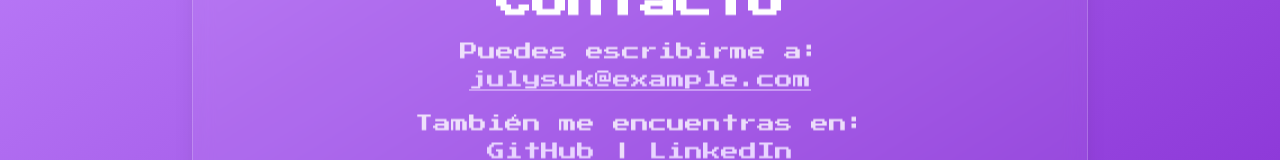
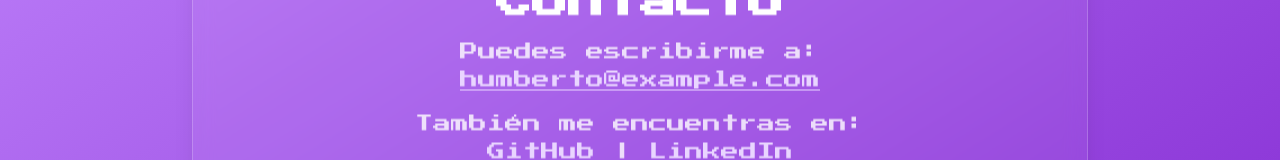
Before and after one commit to HumbertoSuk/SomaPortalReact, a React (Vite) app: page /contact in a window 1280 px wide. Shown: the part 251-411 px from the top of the page. Built offline with nearby package versions, Linux system fonts and the light colour scheme.

Commit message:
refactor: unify profile data

```diff
--- a/src/data/personalInfo.ts
+++ /dev/null
@@ -1,13 +0,0 @@
-const personalInfo = {
-    name: "Humberto López",
-    title: "Desarrollador Full Stack",
-    description: "Me apasiona construir interfaces limpias, rápidas y funcionales.",
-    location: "Mexicali, México",
-    email: "humberto@example.com",
-    social: {
-      github: "https://github.com/humbertosuk",
-      linkedin: "https://linkedin.com/in/humbertosuk",
-    },
-  }
-
-  export default personalInfo
--- a/src/data/profile.ts
+++ b/src/data/profile.ts
@@ -1,21 +1,20 @@
 export const profile = {
-  name: "July Suk",
+  name: "Humberto López",
   avatar: "/avatar-pixel.png",
   greeting: "★ ¡Hola, soy",
-  titleHighlight: "July Suk! ★",
+  titleHighlight: "Humberto López! ★",
   subtitle:
-    "Desarrolladora web con estilo retro, obsesionada con el pixel art, las animaciones suaves y los sistemas visuales al estilo GameBoy.",
+    "Desarrollador Full Stack apasionado por construir interfaces limpias, rápidas y funcionales.",
   about: {
     heading: "Sobre Mí",
     paragraph:
-      "Soy una desarrolladora creativa que fusiona tecnología y estética retro para crear experiencias memorables. Me especializo en construir interfaces que evocan nostalgia y usabilidad al mismo tiempo.",
+      "Me apasiona construir interfaces limpias, rápidas y funcionales que ofrezcan una experiencia agradable y eficiente.",
+  },
+  contact: {
+    email: "humberto@example.com",
+    phone: "+52 123 456 7890",
+    location: "Mexicali, México",
+    github: "https://github.com/humbertosuk",
+    linkedin: "https://linkedin.com/in/humbertosuk",
   },
 };
-
-export const personalInfo = {
-  email: "julysuk@example.com",
-  phone: "+52 123 456 7890",
-  location: "Mexicali, BC, México",
-  github: "https://github.com/julysuk",
-  linkedin: "https://linkedin.com/in/julysuk",
-};
--- a/src/features/Contact/Contact.tsx
+++ b/src/features/Contact/Contact.tsx
@@ -1,4 +1,4 @@
-import { personalInfo } from "../../data/profile";
+import { profile } from "../../data/profile";
 import styles from "./Contact.module.css";
 
 const Contact = () => {
@@ -7,15 +7,15 @@ const Contact = () => {
       <h2 className={styles.heading}>Contacto</h2>
       <p className={styles.paragraph}>
         Puedes escribirme a:{" "}
-        <a href={`mailto:${personalInfo.email}`} className={styles.link}>
-          {personalInfo.email}
+        <a href={`mailto:${profile.contact.email}`} className={styles.link}>
+          {profile.contact.email}
         </a>
       </p>
       <p className={styles.paragraph}>
         También me encuentras en:
         <br />
         <a
-          href={personalInfo.github}
+          href={profile.contact.github}
           target="_blank"
           rel="noopener noreferrer"
           className={styles.link}
@@ -24,7 +24,7 @@ const Contact = () => {
         </a>{" "}
         |{" "}
         <a
-          href={personalInfo.linkedin}
+          href={profile.contact.linkedin}
           target="_blank"
           rel="noopener noreferrer"
           className={styles.link}
```
